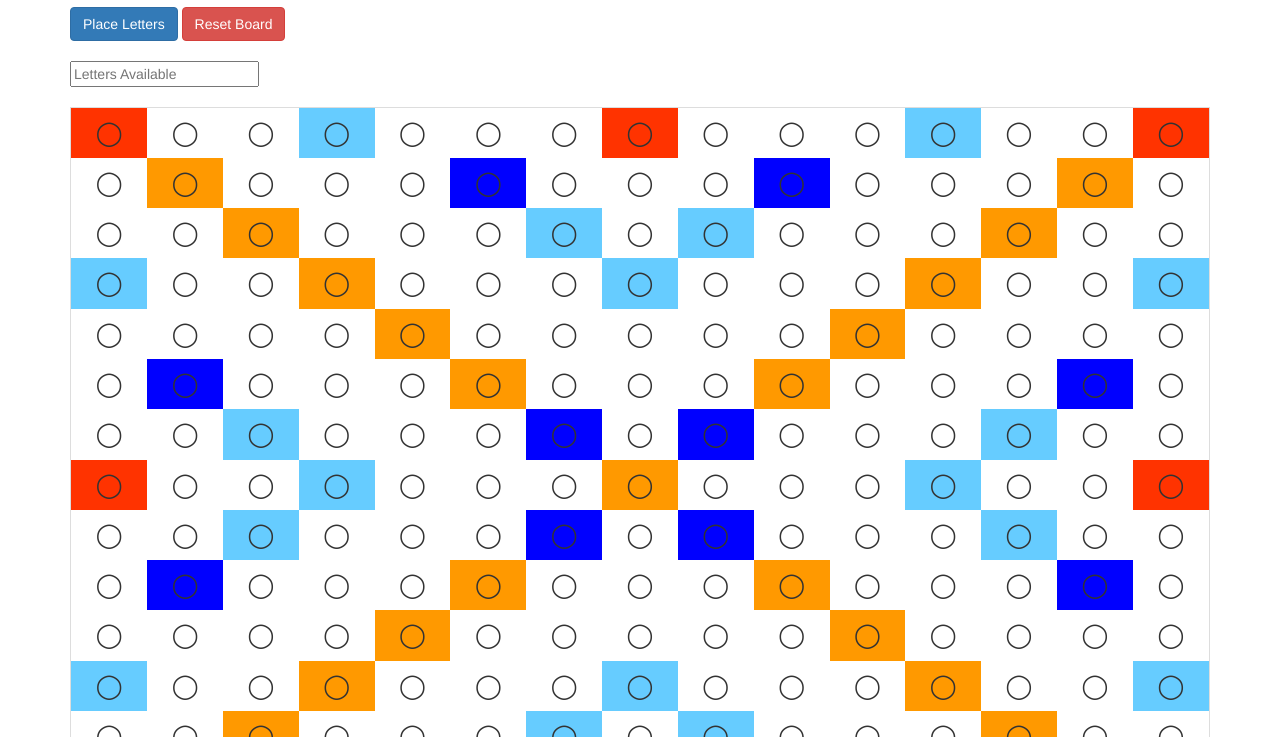
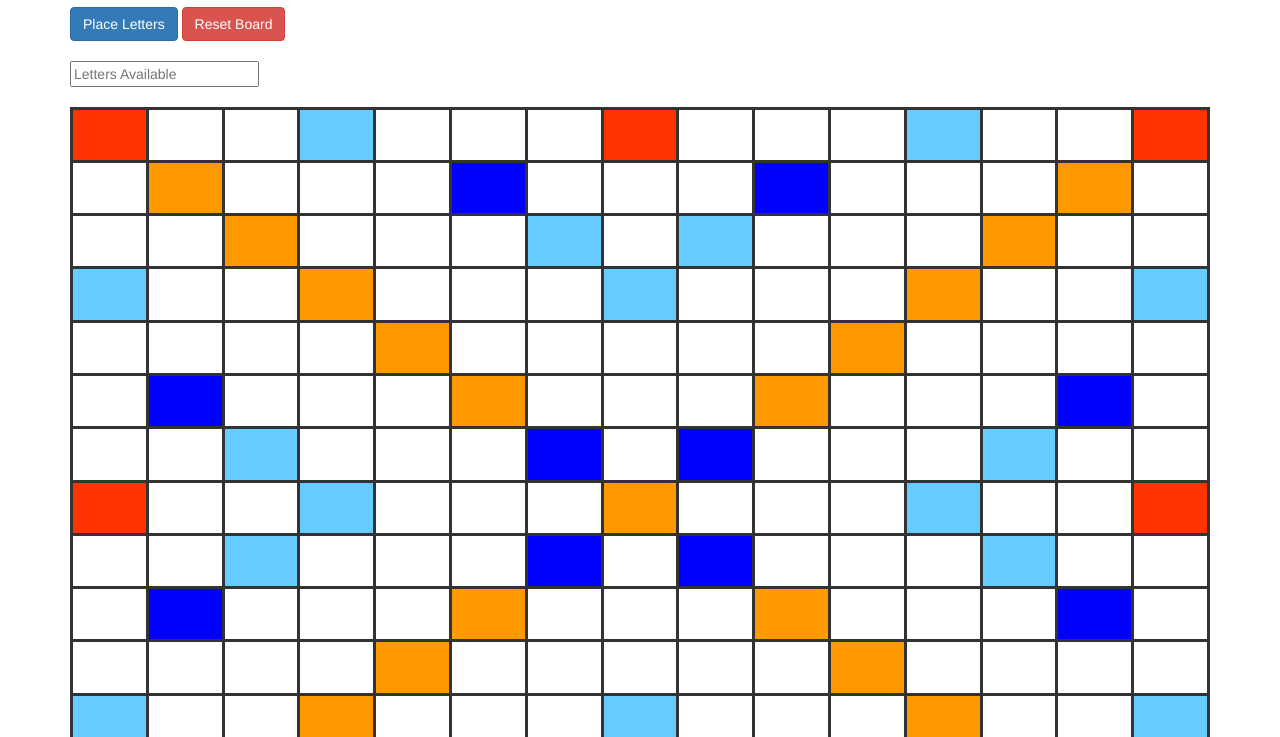
Before and after one commit to amclees/word-game, a plain HTML site: page index.html in a window 1280 px wide. Shown: the part 63-800 px from the top of the page. Drawn offline with Linux system fonts and the light colour scheme.

Commit message:
Improve board aesthetics

```diff
--- a/index.html
+++ b/index.html
@@ -9,6 +9,7 @@
       font-size: 24px;
       padding: 8px;
       text-align: center;
+      border-style: solid;
     }
     .dl {
       background-color: #66ccff;
--- a/main.js
+++ b/main.js
@@ -111,7 +111,7 @@ function displayBoard() {
       if (letterBoard[i][j]) {
         element.innerText = letterBoard[i][j].toUpperCase();
       } else {
-        element.innerText = '\u25ef';
+        element.innerText = '　';
       }
       let x = i;
       let y = j;
```
